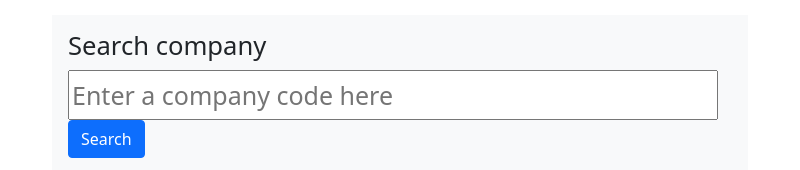
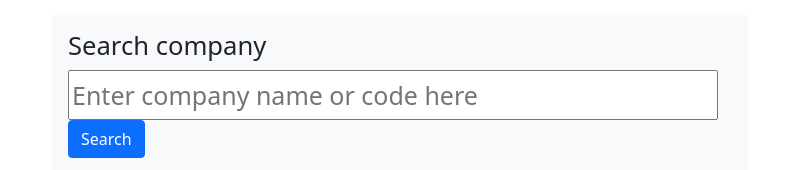
Before and after one commit to Lijuet/2021_OSP_Stock_Insight, an Electron app: page index.html in a window 800 px wide. Shown: the part 213-383 px from the top of the page. Drawn offline with nearby package versions, Linux system fonts and the light colour scheme; no server answers; files whose address does not match are found by name.

Commit message:
Update index.html

```diff
--- a/index.html
+++ b/index.html
@@ -68,7 +68,7 @@
             <!-- 기업 검색바 -->
             <div class="search_bar">
                 <h3>Search company</h3>
-                <input type="text" id = "company_input" placeholder="Enter a company code here"
+                <input type="text" id = "company_input" placeholder="Enter company name or code here"
                 style = "width: 650px; height: 50px; font-size: 25px">
                 <button type="button" id="search" class="btn btn-primary">Search</button>
             </div>
```
